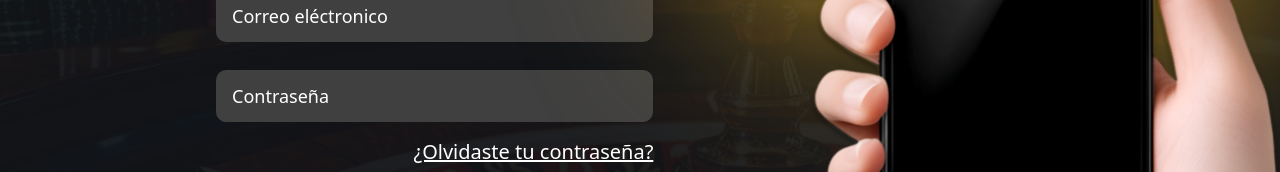
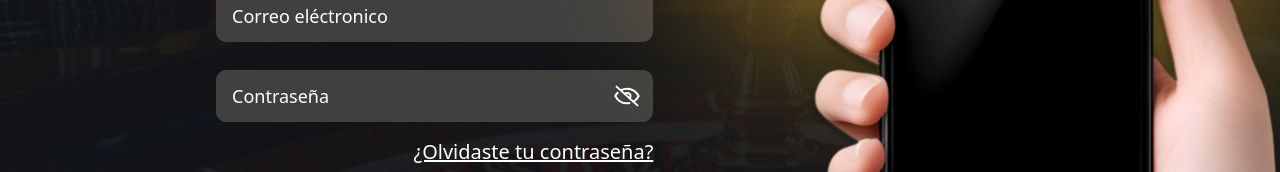
Before and after one commit to Rouletteview/roulette-front, a React (Vite) app: page /iniciar-sesion in a window 1280 px wide. Shown: the part 388-560 px from the top of the page. Built offline with nearby package versions, Linux system fonts and the light colour scheme.

Commit message:
login redirect + errors

```diff
--- a/src/components/forms/LoginForm.tsx
+++ b/src/components/forms/LoginForm.tsx
@@ -3,9 +3,18 @@ import { loginFormData, loginSchema } from "../../schemas/loginSchema";
 import { zodResolver } from "@hookform/resolvers/zod";
 import { useLogin } from "../../hooks/useLogin";
 import Input from "./Input";
+import { useState } from "react";
+
+
+import eyeOff from '../../assets/icon/eye-off.svg'
+import { useNavigate } from "react-router";
 
 
 const LoginForm = () => {
+    const [showPassword, setShowPassword] = useState(false);
+    const [errorMessage, setErrorMessage] = useState("");
+    const navigate = useNavigate();
+
 
     const { register, handleSubmit, formState: { errors, isValid } } = useForm<loginFormData>({
         resolver: zodResolver(loginSchema),
@@ -15,6 +24,7 @@ const LoginForm = () => {
 
 
     const onSubmit = async (data: loginFormData) => {
+        setErrorMessage("");
         try {
 
             const result = await Login({
@@ -23,9 +33,17 @@ const LoginForm = () => {
                     Password: data.password
                 },
             });
+            navigate('/home')
             console.log("Usuario logeado:", result);
-        } catch (error) {
+        // eslint-disable-next-line @typescript-eslint/no-explicit-any
+        } catch (error: any) {
             console.error("Error al iniciar sesión:", error);
+
+            if (error.graphQLErrors?.length) {
+                setErrorMessage(error.graphQLErrors[0].message);
+            } else {
+                setErrorMessage("Error desconocido al iniciar sesión.");
+            }
         }
     };
 
@@ -43,16 +61,27 @@ const LoginForm = () => {
                         register={register("email")}
                         error={errors.email?.message}
                     />
-                    <Input
-                        placeholder="Contraseña"
-                        name="password"
-                        type="password"
-                        register={register("password")}
-                        error={errors.password?.message}
-                    />
+                    <div className="relative">
+                        <Input placeholder="Contraseña" type={showPassword ? "text" : "password"} name="password" register={register("password")} error={errors.password?.message} />
+
+                        <button
+                            type="button"
+                            className="absolute right-3 top-1/2 transform -translate-y-1/2 text-gray-500"
+                            onClick={() => setShowPassword(!showPassword)}
+                        >
+                            {showPassword ? (
+                                <img src={eyeOff} alt="" />
+                            ) : (
+
+                                <img src={eyeOff} alt="" />
+                            )}
+                        </button>
+                    </div>
                     <a href="/recuperar-contraseña" className="my-4 text-right underline lg:text-xl">¿Olvidaste tu contraseña?</a>
                 </div>
-
+                {errorMessage && (
+                    <p className="text-red-500 text-center mt-2">{errorMessage}</p>
+                )}
 
                 <button
                     type="submit"
```
